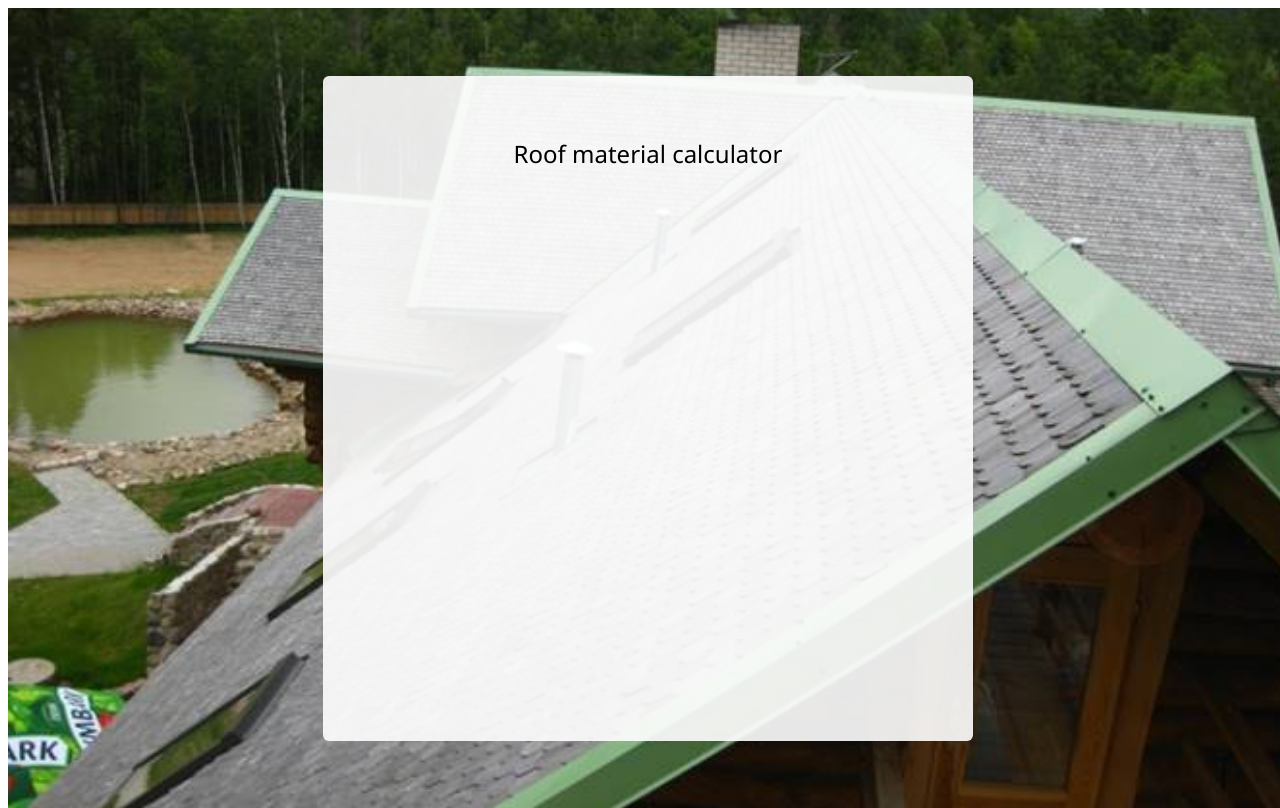
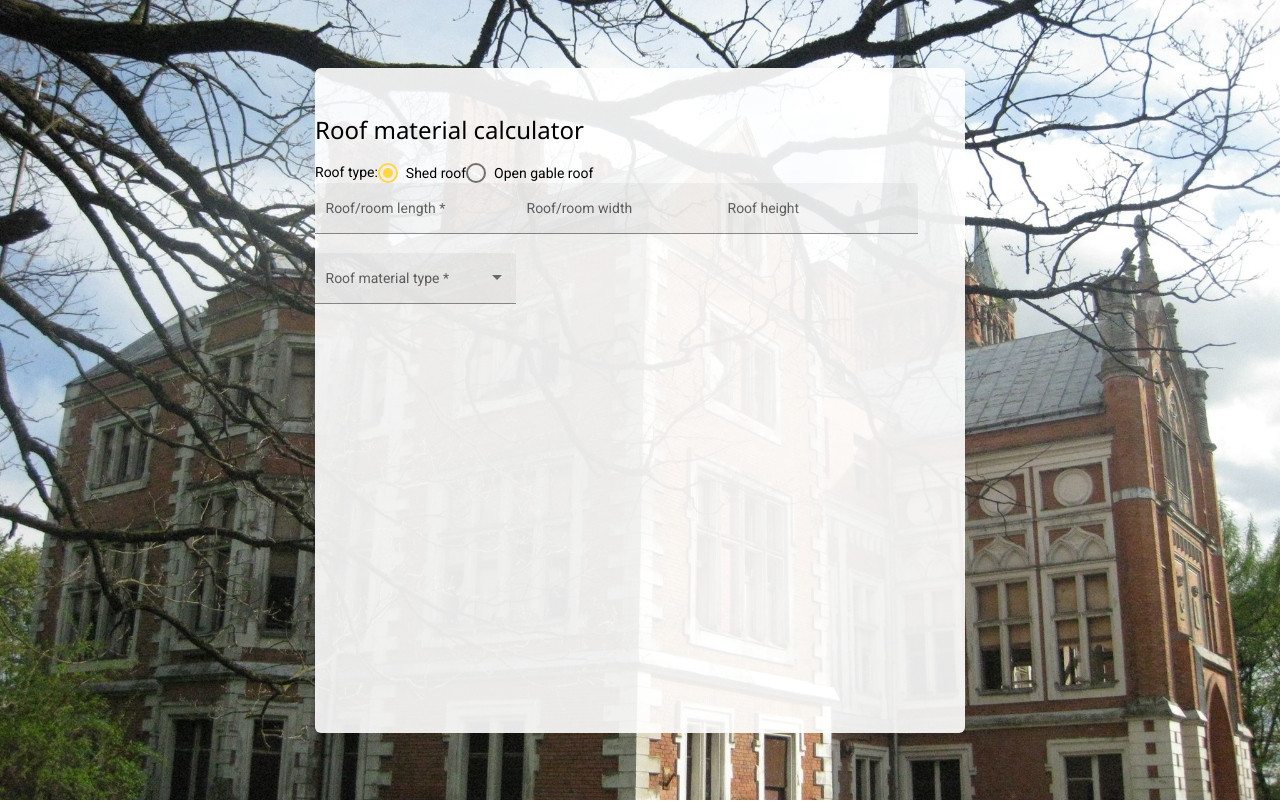
Before and after one commit to Raminta-Zurauskaite/RoofMaterialCalculator, an Angular app: page / in a window 1280 px wide. Built offline with nearby package versions, Linux system fonts and the light colour scheme.

Commit message:
Starting variable declaration in Mat-form

```diff
--- a/angular.json
+++ b/angular.json
@@ -27,6 +27,7 @@
               "src/assets"
             ],
             "styles": [
+              "./node_modules/@angular/material/prebuilt-themes/deeppurple-amber.css",
               "src/styles.css"
             ],
             "scripts": []
@@ -94,6 +95,7 @@
               "src/assets"
             ],
             "styles": [
+              "./node_modules/@angular/material/prebuilt-themes/deeppurple-amber.css",
               "src/styles.css"
             ],
             "scripts": []
--- a/package.json
+++ b/package.json
@@ -11,10 +11,12 @@
   "private": true,
   "dependencies": {
     "@angular/animations": "~13.3.0",
+    "@angular/cdk": "^13.3.7",
     "@angular/common": "~13.3.0",
     "@angular/compiler": "~13.3.0",
     "@angular/core": "~13.3.0",
     "@angular/forms": "~13.3.0",
+    "@angular/material": "^13.3.7",
     "@angular/platform-browser": "~13.3.0",
     "@angular/platform-browser-dynamic": "~13.3.0",
     "@angular/router": "~13.3.0",
--- a/src/app/app.component.css
+++ b/src/app/app.component.css
@@ -5,7 +5,7 @@
     position: absolute;
     width: 100%;
     height: 100%;
-    background: url("Roof.jpg") no-repeat center center fixed;
+    background: url("Roof_2.jpg") no-repeat center center fixed;
     background-size: 100% auto;
 }
 
@@ -36,3 +36,23 @@
 h1 {
     font: 24px 'Segoe UI';
 }
+
+.example-container .mat-form-field+.mat-form-field {
+    margin-left: 8px;
+}
+
+.example-container .mat-form-field {
+    width: 220px;
+}
+
+.example-container form {
+    margin-bottom: 20px;
+}
+
+.example-container form>* {
+    margin: 5px 0;
+}
+
+.example-container .mat-radio-button {
+    margin: 0 12px;
+}
--- a/src/app/app.component.html
+++ b/src/app/app.component.html
@@ -3,6 +3,39 @@
         <div class="middle-container">
             <div class="container-header">
                 <h1>Roof material calculator</h1>
+                <form [formGroup]="options">
+                    <div>
+                        <label>Roof type:</label>
+                        <mat-radio-group [formControl]="floatLabelControl">
+                            <mat-radio-button value="auto">Shed roof</mat-radio-button>
+                            <mat-radio-button value="always">Open gable roof</mat-radio-button>
+                        </mat-radio-group>
+                    </div>
+
+                    <mat-form-field appearance="fill">
+                        <mat-label>Roof/room length</mat-label>
+                        <input matInput placeholder="10 metres" required>
+                    </mat-form-field>
+
+                    <mat-form-field appearance="fill">
+                        <mat-label>Roof/room width</mat-label>
+                        <input matInput placeholder="8 metres">
+                    </mat-form-field>
+
+                    <mat-form-field appearance="fill">
+                        <mat-label>Roof height</mat-label>
+                        <input matInput placeholder="3 metres">
+                    </mat-form-field>
+
+                    <mat-form-field appearance="fill">
+                        <mat-select required>
+                            <mat-option value="skarda">Skarda</mat-option>
+                            <mat-option value="beasbeste">Beasbeste stogo danga</mat-option>
+                            <mat-option value="cerpes">Cerpes</mat-option>
+                        </mat-select>
+                        <mat-label>Roof material type</mat-label>
+                    </mat-form-field>
+                </form>
             </div>
         </div>
     </div>
--- a/src/app/app.component.ts
+++ b/src/app/app.component.ts
@@ -1,4 +1,5 @@
 import { Component } from '@angular/core';
+import { FormBuilder, FormControl, FormGroup } from '@angular/forms';
 
 @Component({
   selector: 'app-root',
@@ -7,4 +8,12 @@ import { Component } from '@angular/core';
 })
 export class AppComponent {
   title = 'roof-material-calculator';
+  options: FormGroup;
+  floatLabelControl = new FormControl('auto');
+
+  constructor(fb: FormBuilder) {
+    this.options = fb.group({
+      floatLabel: this.floatLabelControl,
+    });
+  }
 }
--- a/src/index.html
+++ b/src/index.html
@@ -6,8 +6,11 @@
   <base href="/">
   <meta name="viewport" content="width=device-width, initial-scale=1">
   <link rel="icon" type="image/x-icon" href="favicon.ico">
+  <link rel="preconnect" href="https://fonts.gstatic.com">
+  <link href="https://fonts.googleapis.com/css2?family=Roboto:wght@300;400;500&display=swap" rel="stylesheet">
+  <link href="https://fonts.googleapis.com/icon?family=Material+Icons" rel="stylesheet">
 </head>
-<body>
+<body class="mat-typography">
   <app-root></app-root>
 </body>
 </html>
--- a/src/styles.css
+++ b/src/styles.css
@@ -1 +1,4 @@
 /* You can add global styles to this file, and also import other style files */
+
+html, body { height: 100%; }
+body { margin: 0; font-family: Roboto, "Helvetica Neue", sans-serif; }
```
Also changed, not shown: src/app/app.module.ts (+27 -2 lines), src/app/Roof_2.jpg (added), 1 other file (tests, documents, lock files or other folders).
